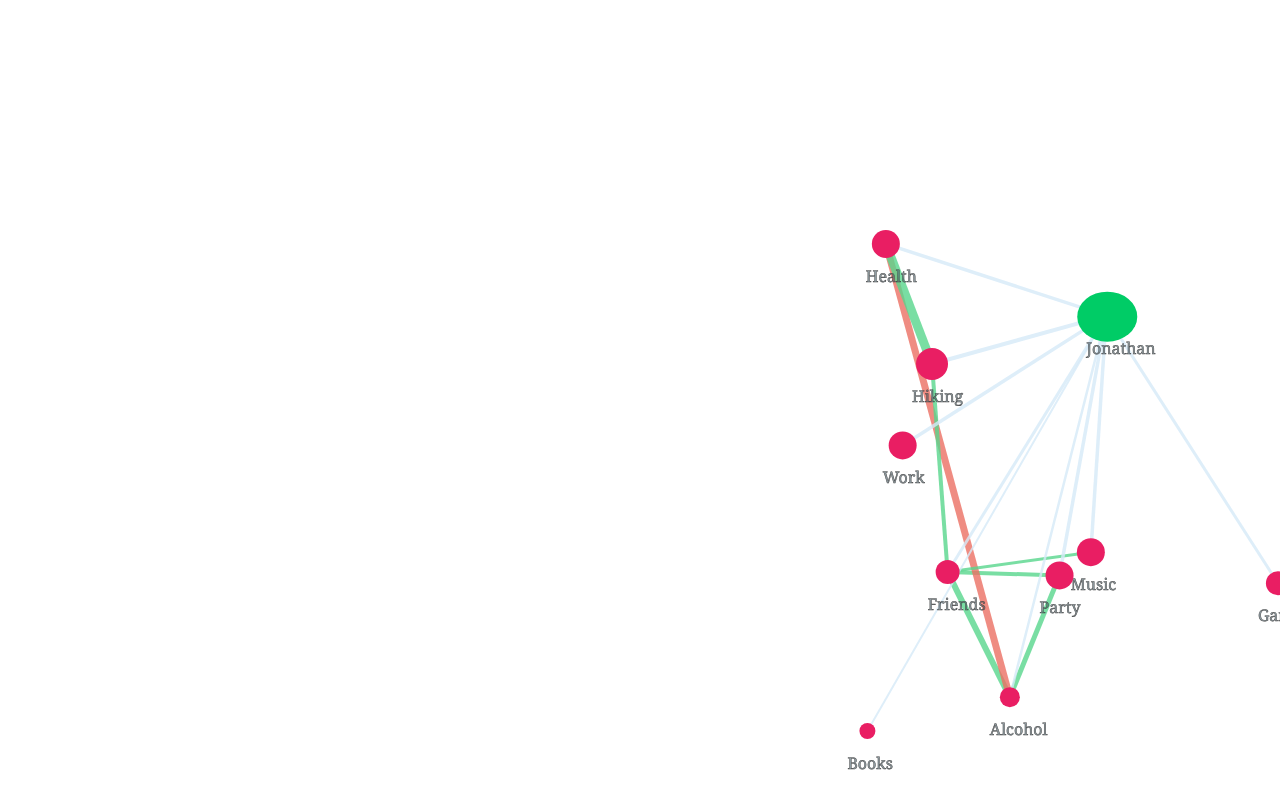
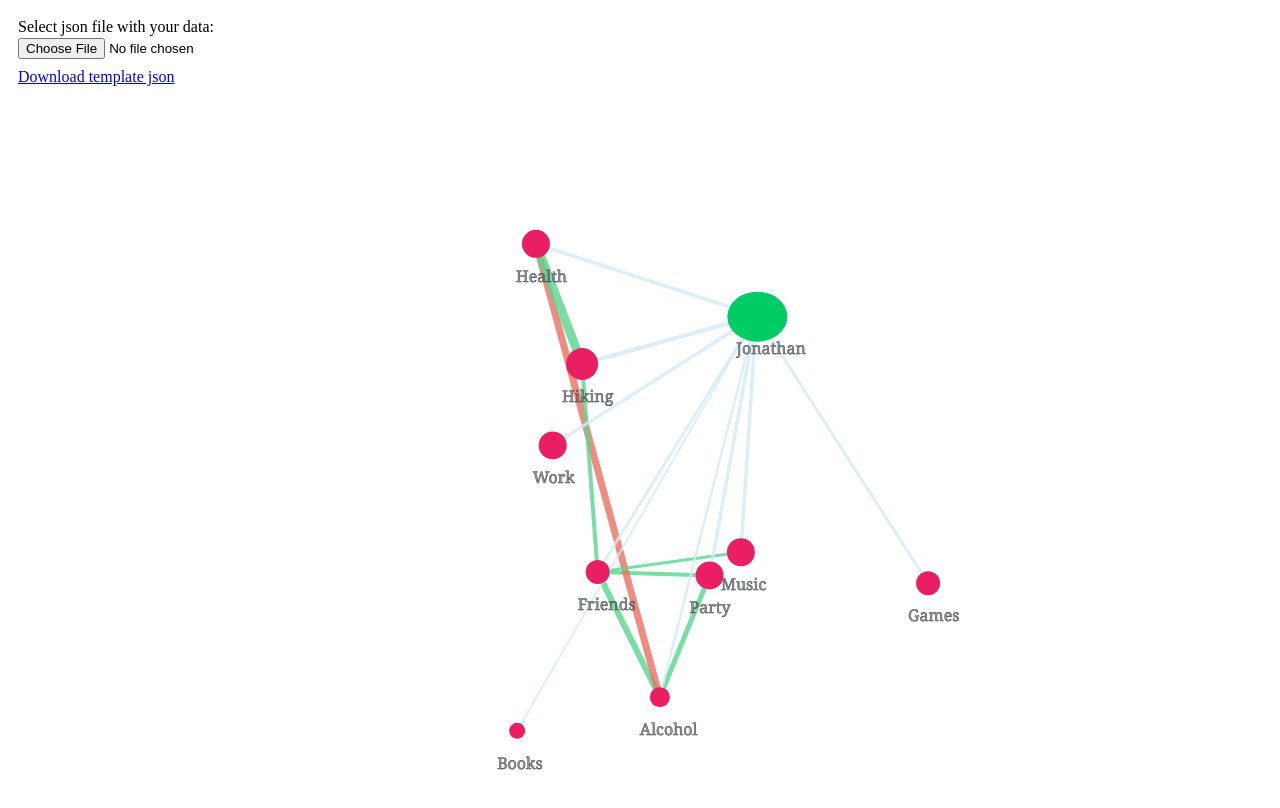
Before and after one commit to gregorykr66/lifestyle-framework-visualization, a plain HTML site: page pages/index.html in a window 1280 px wide. Shown: the top 808 px of the page. Drawn offline with nearby package versions, Linux system fonts and the light colour scheme.

Commit message:
Add feature to upload custom json file. Add feature to download template json

```diff
--- a/data/mock.json
+++ /dev/null
@@ -1,79 +0,0 @@
-{
-  "person": {"name": "Jonathan"},
-  "lifestyles": [
-    {
-      "name": "Health",
-      "intensity": 7
-    },
-    {
-      "name": "Friends",
-      "intensity": 6
-    },
-    {
-      "name": "Music",
-      "intensity": 7
-    },
-    {
-      "name": "Alcohol",
-      "intensity": 5
-    },
-    {
-      "name": "Work",
-      "intensity": 7
-    },
-    {
-      "name": "Games",
-      "intensity": 6
-    },
-    {
-      "name": "Books",
-      "intensity": 4
-    },
-    {
-      "name": "Party",
-      "intensity": 7
-    }
-    ,
-    {
-      "name": "Hiking",
-      "intensity": 8
-    }
-  ],
-  "links": [
-    {
-      "source": "Friends",
-      "target": "Party",
-      "value": 4
-    },
-        {
-      "source": "Friends",
-      "target": "Alcohol",
-      "value": 6
-    },
-    {
-      "source": "Party",
-      "target": "Alcohol",
-      "value": 5
-    },
-    {
-      "source": "Health",
-      "target": "Alcohol",
-      "value": -7
-    },
-    {
-      "source": "Music",
-      "target": "Friends",
-      "value": 3
-    },
-    {
-      "source": "Hiking",
-      "target": "Health",
-      "value": 9
-    },
-    {
-      "source": "Hiking",
-      "target": "Friends",
-      "value": 4
-    }
-  ]
-}
--- a/pages/index.html
+++ b/pages/index.html
@@ -4,23 +4,74 @@
     <meta http-equiv="cache-control" content="no-cache">
     <meta http-equiv="expires" content="0">
     <meta http-equiv="pragma" content="no-cache">
+    <script type="text/javascript">
+    </script>
 </head>
 <body>
+    <form id="uploadForm" runat="server">
+        <label for="img" style="position:fixed; z-index:2; margin-top: 10px;margin-left:10px";>Select json file with your data:</label>
+        <input type='file' name="" id="jsonFile" style="position:fixed; z-index:2; margin-top: 30px;margin-left:10px"/>
+    </form>
+    <a id="downloadAnchor" style="position:fixed; z-index:2; margin-top: 60px;margin-left:10px";>Download template json</a>
 <script>
+        var templateJson = {"person":{"name":"Jonathan","intensity":20},"lifestyles":[{"name":"Health","intensity":7},{"name":"Friends","intensity":6},{"name":"Music","intensity":7},{"name":"Alcohol","intensity":5},{"name":"Work","intensity":7},{"name":"Games","intensity":6},{"name":"Books","intensity":4},{"name":"Party","intensity":7},{"name":"Hiking","intensity":8}],"links":[{"source":"Friends","target":"Party","value":4},{"source":"Friends","target":"Alcohol","value":6},{"source":"Party","target":"Alcohol","value":5},{"source":"Health","target":"Alcohol","value":-7},{"source":"Music","target":"Friends","value":3},{"source":"Hiking","target":"Health","value":9},{"source":"Hiking","target":"Friends","value":4}]};
         var width = 2000;
         var height = 1000;
-        var svg = d3.select("body")
+        var links = []
+        var userJson;
+        var dataStr = "data:text/json;charset=utf-8," + encodeURIComponent(JSON.stringify(templateJson));
+        var dlAnchorElem = document.getElementById('downloadAnchor');
+        dlAnchorElem.setAttribute("href",     dataStr     );
+        dlAnchorElem.setAttribute("download", "template.json");
+
+        dlAnchorElem.onClick = downloadTemplateJson;
+        function downloadTemplateJson(){
+
+        }
+
+
+        document.getElementById('jsonFile').addEventListener(
+          'change',
+          changeEvent => {
+            changeEvent.stopPropagation();
+            changeEvent.preventDefault();
+            readJsonFile(changeEvent.target.files[0]);
+          },
+          false
+        );
+        function recreateSvg() {
+            d3.select("svg").remove();
+        }
+
+        // JSON FILE READER
+        function readJsonFile(jsonFile) {
+         console.log(jsonFile);
+          var reader = new FileReader();
+          reader.addEventListener('load', (loadEvent) => {
+            try {
+              userJson = JSON.parse(loadEvent.target.result);
+              console.log(userJson);
+              recreateSvg();
+              loadData(userJson);
+            } catch (error) {
+              console.error(error);
+              alert("JSON file is not valid! Verify with template Json.")
+            }
+          });
+          reader.readAsText(jsonFile);
+        }
+
+        loadData(templateJson);
+
+        function loadData(jsonData) {
+            links = jsonData["links"]
+            nodes = jsonData["lifestyles"]
+            person = jsonData["person"]
+            var svg = d3.select("body")
             .append("svg")
             .attr("width", width)
             .attr("height", height);
-        var g = svg.append("g");
-        var links = []
-        //Load data
-        //d3.json("https://raw.githubusercontent.com/gregorykr66/lifestyle-framework-visualization/master/data/mock.json").then(function(data) {
-        d3.json("../data/mock.json").then(function(data) {
-            links = data["links"]
-            nodes = data["lifestyles"]
-            person = data["person"]
+            var g = svg.append("g");
 
             // set up the forces
             var link = d3.forceLink(links)
@@ -59,7 +110,7 @@
             var charge = d3.forceManyBody().strength(-400);
             var forceX = d3.forceX().x(width / 2).strength(.05);
             var forceY = d3.forceY().y(height / 2).strength(.05);
-            var forceCenter = d3.forceCenter(width / 2, height / 2);
+            var forceCenter = d3.forceCenter((width / 2) -350, height / 2);
 
             // apply the forces
             simulation
@@ -114,7 +165,11 @@
             // add the node circle with the specific colors and radius
             node
                 .append("circle")
-                .attr("r", function(d) { return d.intensity*2; })
+                .attr("r", function(d) {
+                if (d.name != person.name) {
+                    return d.intensity*2;
+                }
+                })
                 .attr("fill", "#E91E63");
 
             // add specific formatting for 'person' node
@@ -147,7 +202,6 @@
                 .on("zoom", zoom_actions);
 
             zoom_handler(svg);
-
             //Zoom functions
             function zoom_actions() {
                 g.attr("transform", d3.event.transform)
@@ -184,7 +238,7 @@
                         return "translate(" + d.x + ", " + d.y + ")";
                     });
             }
-        });
+}
 </script>
 <div id="first"></div>
 </body>
```
